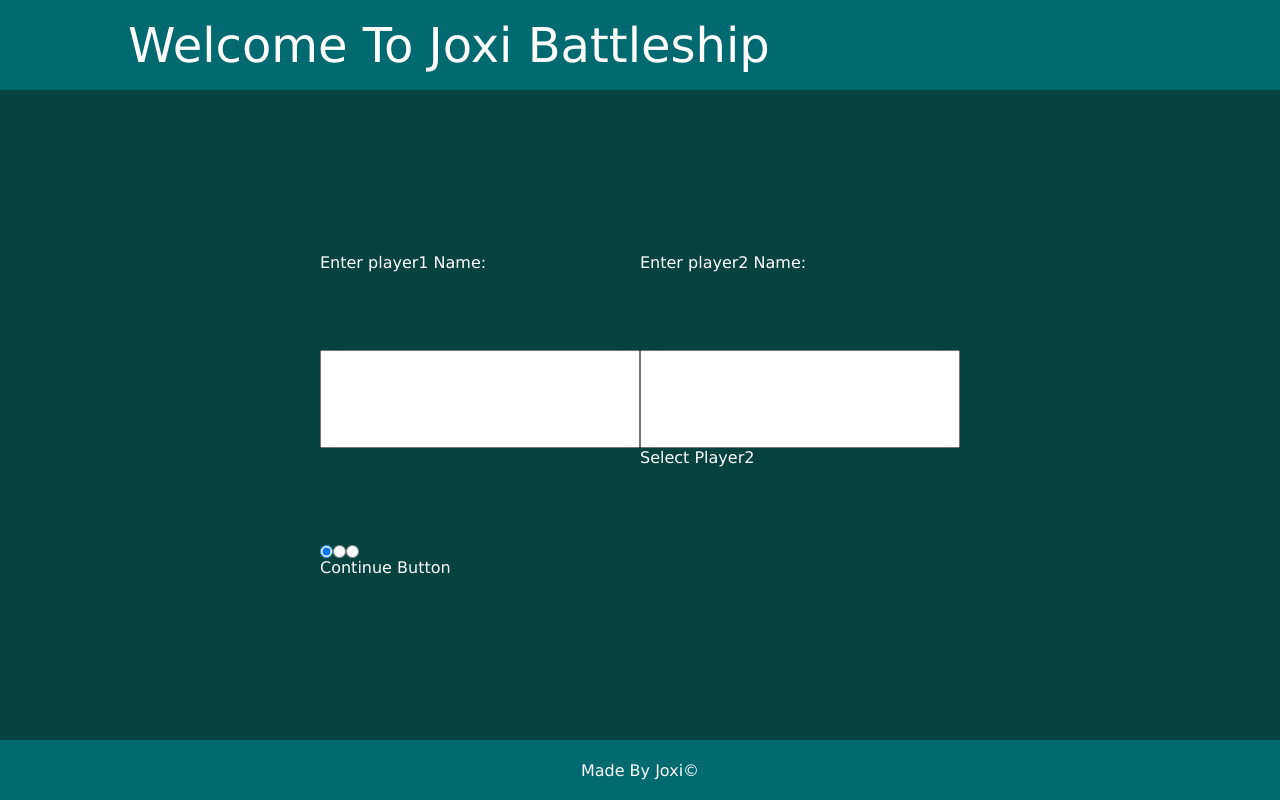
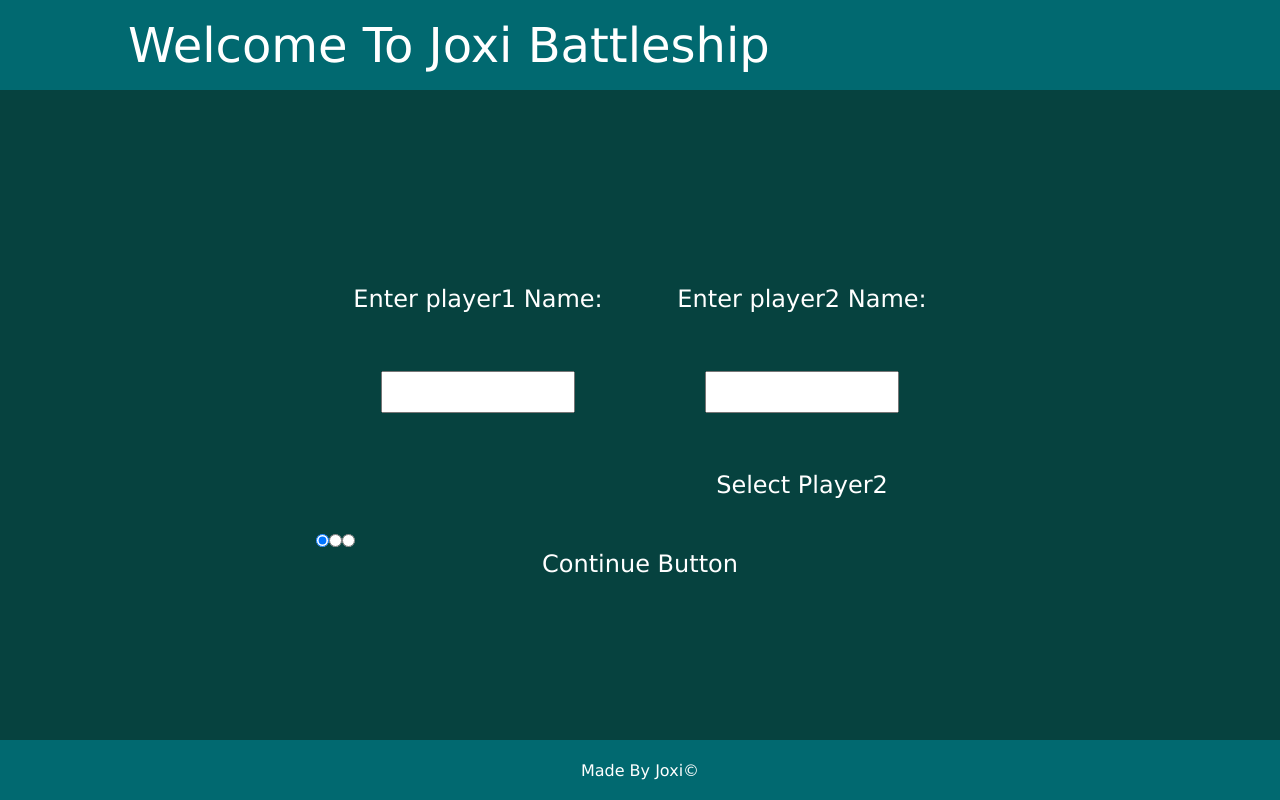
Before and after one commit to Joxiaren/WebBattleship, a website built with webpack: page dist/index.html in a window 1280 px wide. Built offline with nearby package versions, Linux system fonts and the light colour scheme.

Commit message:
style modification for playerSetupPage and added formGroup

```diff
--- /dev/null
+++ b/src/scripts/formGroup.js
@@ -0,0 +1,32 @@
+import DOMManager from './DOMManager.js';
+
+export default class FormGroup{
+    constructor(label, type, name, value){
+        this.DOMElement = undefined;
+        this.labelElement = undefined;
+        this.inputElement = undefined;
+        this.label = label;
+        this.type = type;
+        this.name = name;
+        this.value = value ? value : "";
+    }
+    setDOMElement(){
+        this.DOMElement = DOMManager.createDOM('div', 'form-group');
+
+        this.labelElement = DOMManager.createDOM('label');
+        DOMManager.setAttribute(this.labelElement, 'for', this.name);
+        DOMManager.setTextContent(this.labelElement, this.label);
+
+        this.inputElement = DOMManager.createDOM('input');
+        DOMManager.setAttribute(this.inputElement, 'type', this.type);
+        DOMManager.setAttribute(this.inputElement, 'name', this.name);
+        DOMManager.setAttribute(this.inputElement, 'value', this.value);
+        DOMManager.addEvent(this.inputElement, 'input', function(e){
+            this.value = e.target.value;
+            console.log(`Value changed to: ${this.value}`);
+        }.bind(this));
+
+        DOMManager.addChild(this.DOMElement, this.labelElement);
+        DOMManager.addChild(this.DOMElement, this.inputElement);
+    }
+}
--- a/src/scripts/pages/playerSetupPage.js
+++ b/src/scripts/pages/playerSetupPage.js
@@ -1,7 +1,10 @@
 import "../../styles/playerSetupPage.css";
+
+import FormGroup from "../formGroup";
 
 import DOMManager from "../DOMManager";
 const DOMM = DOMManager.getManager();
+
 
 export default class PlayerSetup{
     constructor(){
@@ -23,13 +26,17 @@ export default class PlayerSetup{
 
         this.player1Label = DOMM.createDOM('div', 'player-setup-label')
         DOMM.setTextContent(this.player1Label, "Enter player1 Name:");
-        this.player1Text = DOMM.createDOM('input');
+        this.textHolder1 = DOMM.createDOM('div', 'player-setup-input-holder');
+        this.player1Text = DOMM.createDOM('input', 'player-setup-input-name');
         DOMM.setAttribute(this.player1Text, 'type', 'text');
+        DOMM.addChild(this.textHolder1, this.player1Text);
 
         this.player2Label = DOMM.createDOM('div', 'player-setup-label');
         DOMM.setTextContent(this.player2Label, "Enter player2 Name:");
-        this.player2Text = DOMM.createDOM('input');
-        DOMM.setAttribute(this.player2Text, 'type', 'input');
+        this.textHolder2 = DOMM.createDOM('div', 'player-setup-input-holder');
+        this.player2Text = DOMM.createDOM('input', 'player-setup-input-name');
+        DOMM.setAttribute(this.player2Text, 'type', 'text');
+        DOMM.addChild(this.textHolder2, this.player2Text);
 
         this.player2SelectLabel = DOMM.createDOM('div', 'player-setup-select-label');
         DOMM.setTextContent(this.player2SelectLabel, "Select Player2");
@@ -58,8 +65,8 @@ export default class PlayerSetup{
 
         DOMM.addChild(this.DOMElement, this.player1Label);
         DOMM.addChild(this.DOMElement, this.player2Label);
-        DOMM.addChild(this.DOMElement, this.player1Text);
-        DOMM.addChild(this.DOMElement, this.player2Text);
+        DOMM.addChild(this.DOMElement, this.textHolder1);
+        DOMM.addChild(this.DOMElement, this.textHolder2);
         DOMM.addChild(this.DOMElement, this.player2SelectLabel);
         DOMM.addChild(this.DOMElement, this.player2Radio);
         DOMM.addChild(this.DOMElement, this.continueButton);
--- a/src/styles/playerSetupPage.css
+++ b/src/styles/playerSetupPage.css
@@ -3,14 +3,36 @@
     width: 50%;
     display: grid;
     grid-template-columns: repeat(2, 1fr);
-    grid-template-rows: repeat(3, 10fr) repeat(2, 1fr);
+    grid-template-rows: repeat(3, 5fr) repeat(2, 1fr);
 
+    justify-content: center;
+    align-items: center;
+    font-size: 1.5em;
     color:white;
 }
 
+.player-setup-label{
+    text-align: center;
+}
+.player-setup-input-holder{
+    display: flex;
+    justify-content: center;
+    align-items: center;
+}
+.player-setup-input-name{
+    margin: 5px;
+    padding: 5px;
+    font-size: 1em;
+    max-width: 60%;
+    text-align: center;
+}
 .player-setup-continue{
+
     grid-column: span 2;
+    text-align: center;
 }
 .player-setup-select-label{
+
     grid-column: 2;
+    text-align: center;
 }
```
Also changed, not shown: 1 other file.
